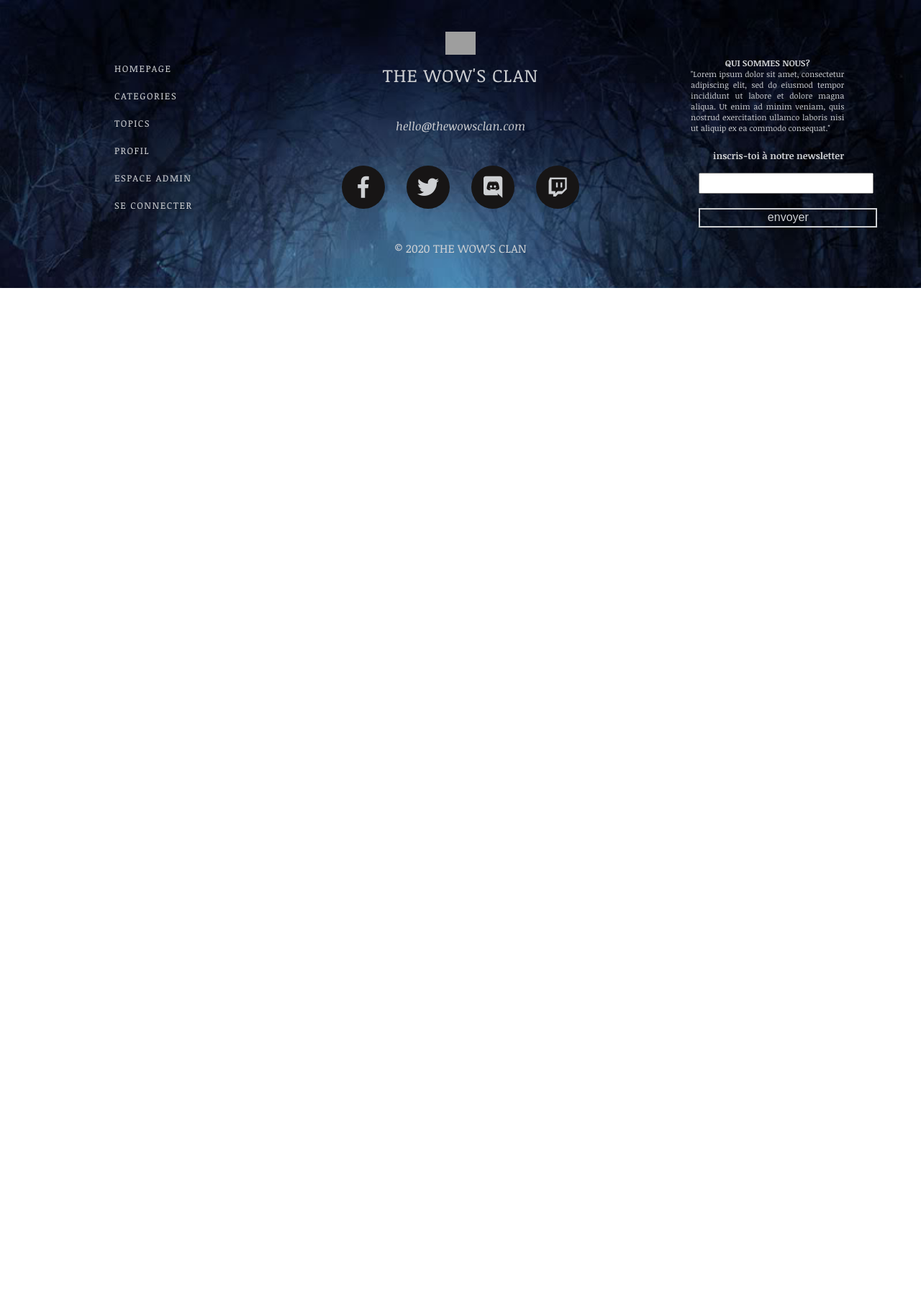
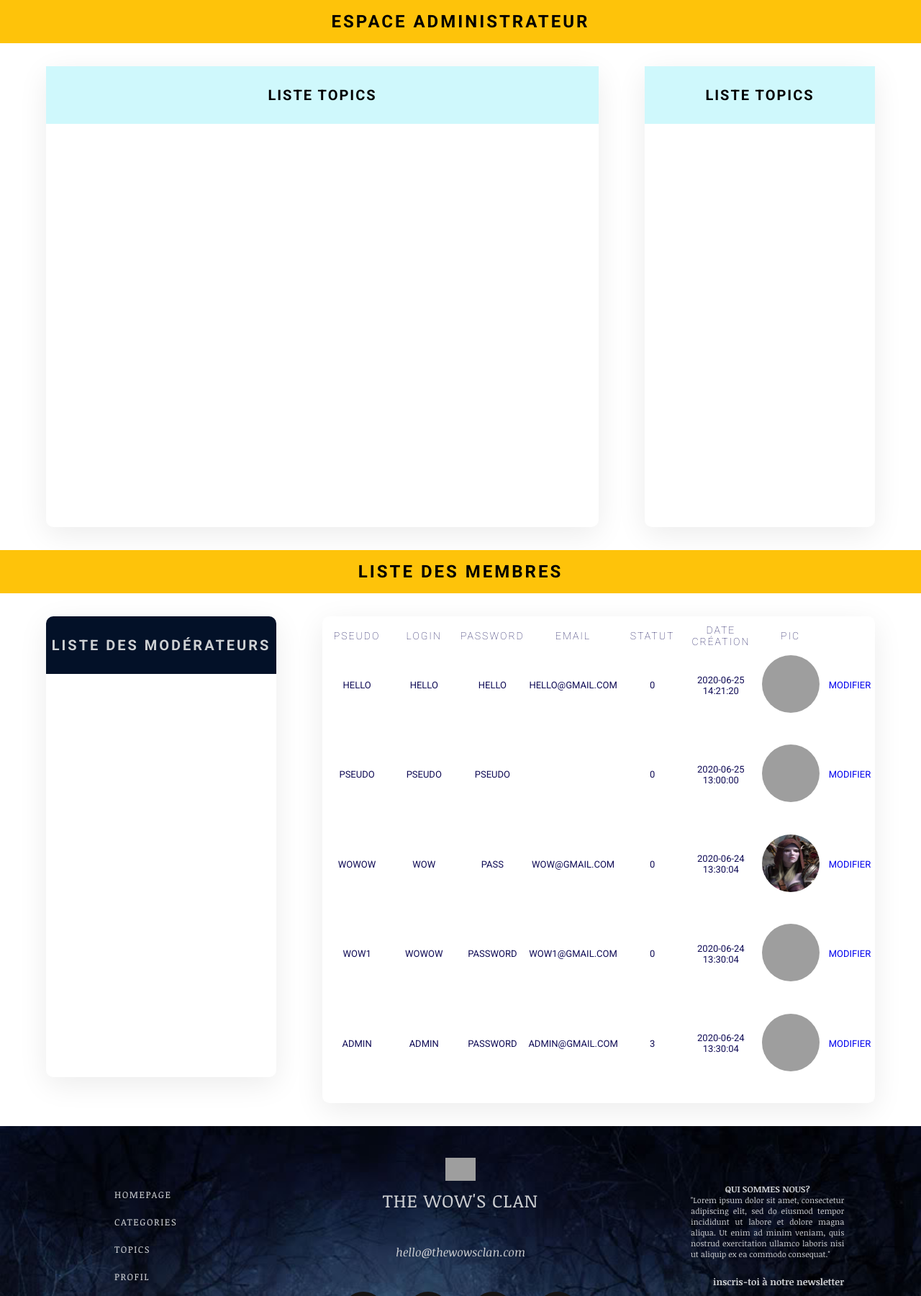
Before and after one commit to nadia-rais/forum, a PHP site: page /admin.php in a window 1280 px wide. Shown: the part 88-1888 px from the top of the page at 72% size. Before the commit the page ends 488 px from the top, so only its background shows below. Run offline with PHP 8.4, Linux system fonts and the light colour scheme; data comes from the database, SQL or seed files in the repository; some libraries are stand-ins or nearby versions; grey boxes are pictures that could not be loaded.

Commit message:
espace admin
fichier espace admin + style // rajouter les boucles pour les topics et catégories

```diff
--- a/admin.php
+++ b/admin.php
@@ -1,5 +1,15 @@
 <?php
 session_start();
+$connect = mysqli_connect("localhost", "root", "", 'forum');
+
+$request = "SELECT * FROM utilisateurs ORDER by date DESC";
+$query = mysqli_query($connect, $request);
+$infos = mysqli_fetch_all($query);
+
+/*$request1 = "SELECT * FROM topics ORDER by date DESC";
+$query1 = mysqli_query($connect, $request1);
+$topics = mysqli_fetch_all($query1);
+IDEM POUR LES CATÉGORIES*/
 ?>
 <!DOCTYPE html>
 <html>
@@ -16,6 +26,88 @@ session_start();
        <?php include("includes/header.php"); ?>
     </header>
     <main>
+    <section id="container-admin">
+        <h1>ESPACE ADMINISTRATEUR</h1>
+        <section id="subjects">
+          <section id="section-top1">
+          <h2>LISTE TOPICS</h2>
+          <?php
+           	/*foreach ($topics as $value){
+
+              echo "<tbody>
+
+              mettre les titres + lien modifier
+
+             }*/
+
+          ?>
+          </section>
+          <section id="section-top">
+          <h2>LISTE TOPICS</h2>
+          <?php
+           	/*foreach ($categories as $value){
+
+              echo
+
+              mettre les categories + lien modifier
+
+             }*/
+
+          ?>
+          </section>
+        </section>
+      </section>
+
+      <section id="users">
+        <h1>LISTE DES MEMBRES</h1>
+        <section id="containertable">
+          <section id="container_modo">
+            <h2>LISTE DES MODÉRATEURS</h2>
+            <?php
+           	/*foreach ($categories as $value){
+
+              echo
+
+              mettre les noms des modérateurs  + lien modifier
+
+             }*/
+
+          ?>
+          </section>
+
+          <table>
+			      <thead>
+			        <tr>
+				      <th>pseudo</td>
+				      <th>login</td>
+			      	<th>password</td>
+              <th>email</td>
+              <th>statut</td>
+              <th>date création</td>
+              <th>pic</td>
+              <th></td>
+			        </tr>
+			      </thead>
+          <?php
+           	foreach ($infos as $value){
+              echo "<tbody>
+                <tr>
+                <td>$value[1] </td>
+                <td>$value[2] </td>
+                <td>$value[3] </td>
+                <td>$value[4] </td>
+                <td>$value[7] </td>
+                <td>$value[8] </td>
+                <td><img id='minipic' src=$value[6] alt='profilepic'</td>
+                <td><a href='members.php?id=$value[0]'>MODIFIER</a></td>
+                </tr>
+                </tbody>";
+              }
+
+          ?>
+          </table>
+        </section>
+      </section>
     </main>
     <footer>
       <?php include("includes/footer.php"); ?>
--- a/css/style.css
+++ b/css/style.css
@@ -1291,8 +1331,21 @@ footer a:hover{
 /*** ADMIN ***/
 #container-admin{
  display: flex;
+ flex-direction: column;
  width: 100%;
-  height: 70vh;
+}
+
+#container-admin h1{
+ display: flex;
+ background-color: #FEC30A;
+ justify-content: center;
+ align-items: center;
+ padding-top: 10px;
+ padding-bottom: 10px;
+ letter-spacing: 3px;
+ font-family: 'Roboto', sans-serif;
+ width: 100%;
+ height: 5vh;
 }
 
 #miniround{
@@ -1304,11 +1357,157 @@ footer a:hover{
 
 #users{
  display:flex;
+ flex-direction: column;
+}
+
+
+#users h1{
+ display: flex;
+ background-color: #FEC30A;
+ justify-content: center;
+ align-items: center;
+ padding-top: 10px;
+ padding-bottom: 10px;
+ letter-spacing: 3px;
+ font-family: 'Roboto', sans-serif;
+ width: 100%;
+ height: 5vh;
+}
+
+
+#containertable{
+ display: flex;
+ justify-content: space-evenly;
+ width: 100%;
+ padding-top: 2.5%;
+ padding-bottom: 2.5%;
+}
+
+#subjects{
+ display: flex;
+ justify-content: space-evenly;
+ padding-top: 2.5%;
+ padding-bottom: 2.5%;
+}
+
+#section-top{
+ display: flex;
+ flex-direction: column;
+ height: 80vh;
+ border-radius: 10px;
+ box-shadow:0 10px 40px rgba(0,0,0,0.08);
+ width: 25%;
+}
+
+#section-top h2{
+ display: flex;
+ background-color: #CFF8FC;
+ align-items: center;
+ justify-content: center;
+ font-family: 'Roboto', sans-serif;
+ font-size: 20px;
+ height: 10vh;
+ letter-spacing: 2px;
+}
+
+
+#section-top1{
+ display: flex;
+ flex-direction: column;
+ width: 100%;
+ height: 80vh;
+ background-color:white;
+ border-radius: 10px;
+ box-shadow:0 10px 40px rgba(0,0,0,0.08);
+ width: 60%;
+}
+
+#section-top1 h2{
+ display: flex;
+ background-color: #CFF8FC;
+ align-items: center;
+ justify-content: center;
+ font-family: 'Roboto', sans-serif;
+ font-size: 20px;
+ height: 10vh;
+ letter-spacing: 2px;
+}
+
+
+#container_modo{
+ display: flex;
+ flex-direction: column;
+ height:80vh;
+ border-radius: 10px;
+ overflow: scroll;
+ box-shadow:0 10px 40px rgba(0,0,0,0.08);
+ width: 25%;
+ letter-spacing: 3px;
+}
+
+#container_modo h2{
+ display: flex;
+ background-color: #031128;
+ align-items: center;
+ justify-content: center;
+ color: #CED0D3;
+ font-family: 'Roboto', sans-serif;
+ font-size: 20px;
+ height: 10vh;
+}
+
+/*TABLEAU*/
+table {
+ width: 60%;
+ overflow: scroll;
+ position: static;
+ border-radius: 10px;
+ color: #110D57;
+ display: inline-block;
+ box-shadow:0 10px 40px rgba(0,0,0,0.08);
+}
+
+thead th {
+ background: white;
+ color:#110D57;
+ font-size: 14px;
+ font-weight: 100;
+ height: 50px;
+ letter-spacing: 2px;
+ text-transform: uppercase;
+ position: sticky;
+ top: 0;
+ z-index: 1;
+ font-family: 'Roboto', sans-serif;
+ }
+
+th, td {
+ font-weight: 400;
+ font-size: 13px;
+ text-align: center;
+ width: 13%;
+ text-transform: uppercase;
+ }
+
+tr {
+ border-bottom: 1px solid #FFF;
+ margin-bottom: 5px;
+ background-color: #fff;;
+ }
+
+td {
+ border-bottom: 1px solid #FFF;
+ padding-bottom:5%;
+ background-color: #fff;;
+ font-family: 'Roboto', sans-serif;
  }
 
 /*** RESPONSIVE ADMIN***/
 
 @media screen and (max-width:640px) {
+ #subjects{
+   flex-direction: column;
+ }
 
 }
 
```
Also changed, not shown: other parts of css/style.css (+54 -14 lines). Lines whose indentation alone changed are shown as unchanged.
